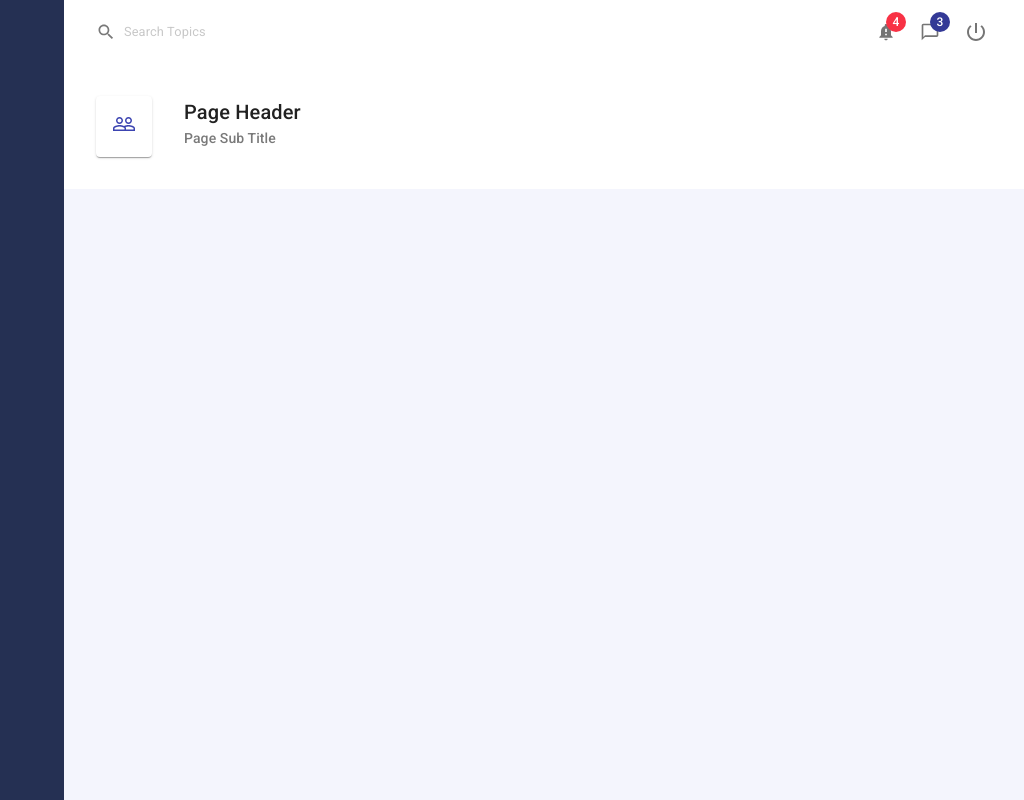
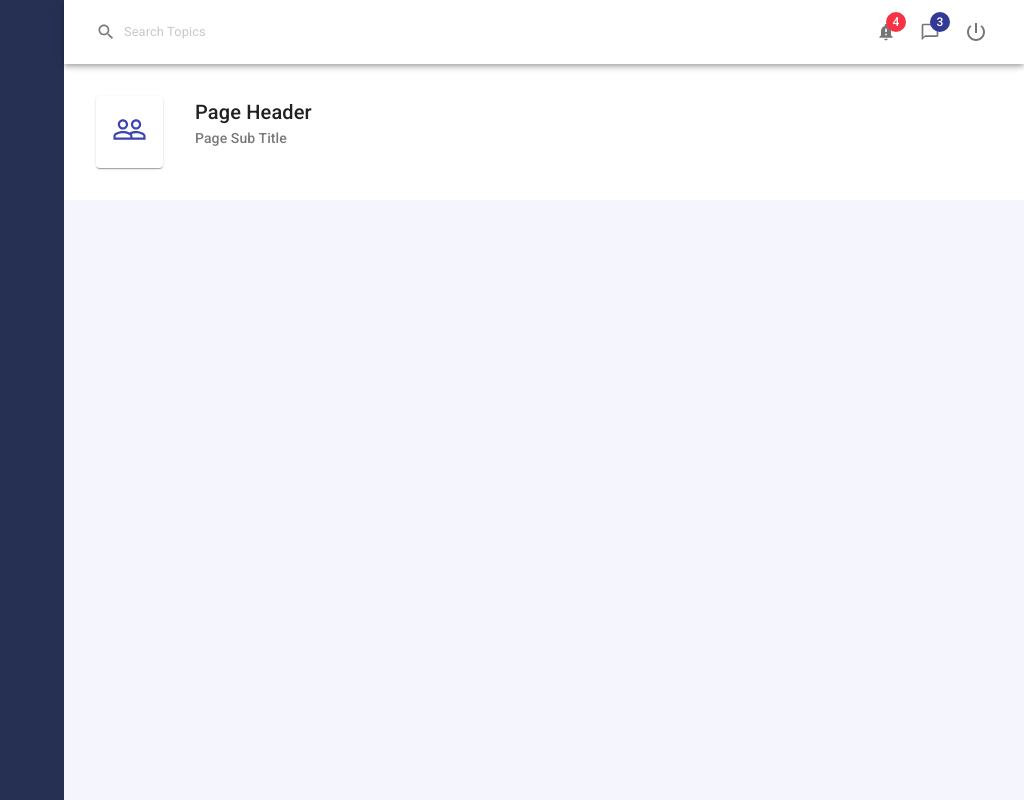
Before and after one commit to shawon122334/complete-react-material-ui, a React (Create React App) app: page / in a window 1280 px wide. Shown: the whole page, without its empty margins (256-1280 px from the left). Built offline with nearby package versions, Linux system fonts and the light colour scheme.

Commit message:
icon added

```diff
--- a/src/App/App.js
+++ b/src/App/App.js
@@ -34,7 +34,7 @@ function App() {
       <SideMenu></SideMenu>
       <div className={classes.appMain}>
         <Header></Header>
-        <PageHeader title="Page Header" subTitle="Page Sub Title" icon={<PeopleOutlineIcon/>}/>
+        <PageHeader title="Page Header" subTitle="Page Sub Title" icon={<PeopleOutlineIcon fontSize="large"/>}/>
       </div>
       <CssBaseline/>
     </ThemeProvider>
--- a/src/components/Header.js
+++ b/src/components/Header.js
@@ -7,7 +7,8 @@ import SearchIcon from '@material-ui/icons/Search';
 
 const useStyle = makeStyles(theme=>({
     root: {
-        backgroundColor:'#fff'
+        backgroundColor:'#fff',
+        transform: 'translateZ(0)'
     },
     searchInput: {
         opacity: '0.6',
--- a/src/components/PageHeader.js
+++ b/src/components/PageHeader.js
@@ -1,9 +1,10 @@
 import { Card, makeStyles, Paper, Typography } from '@material-ui/core'
 import React from 'react'
 
-const useStyle = makeStyles (theme=>({
+    const useStyle = makeStyles (theme=>({
     root:{
-        backgroundColor:'fdfdff'
+        backgroundColor:'fdfdff',
+
     },
     pageHeader:{
         padding: theme.spacing(4),
```
